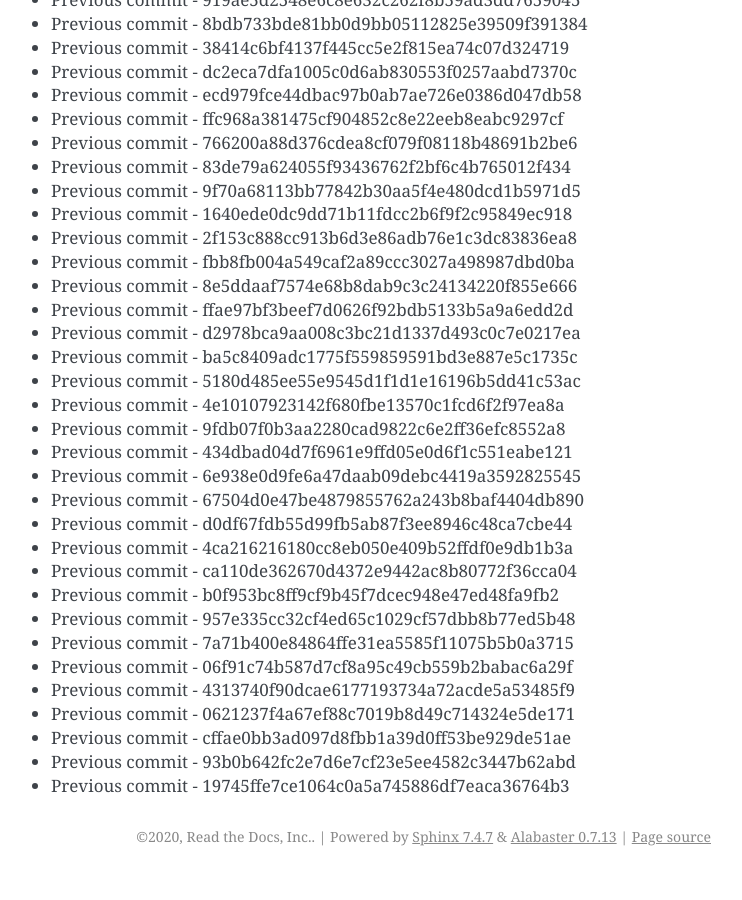
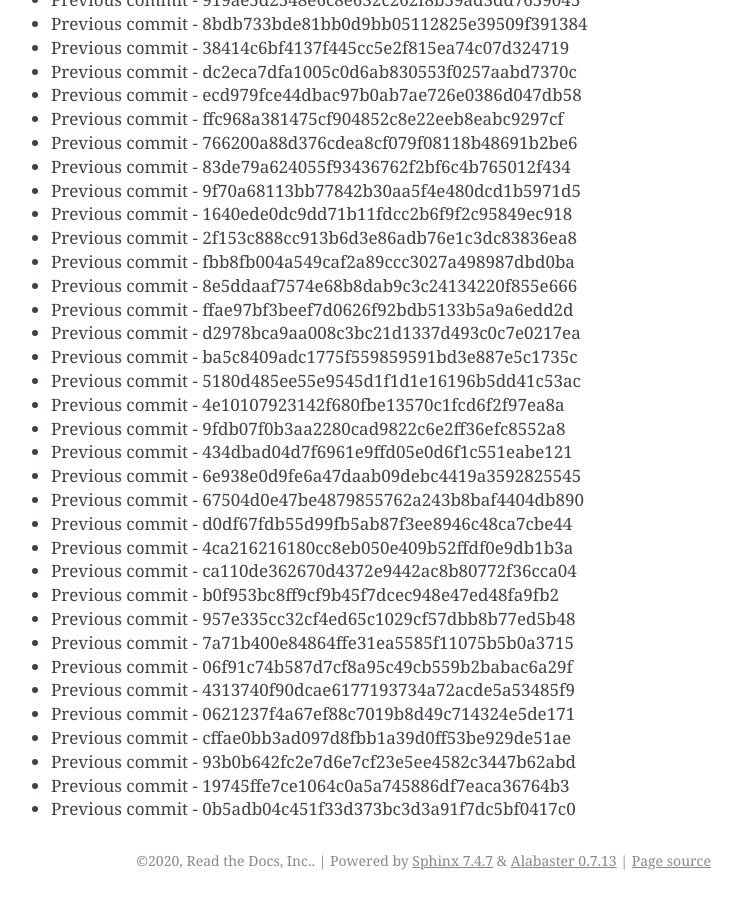
Before and after one commit to readthedocs/rtd-git-stresstest, a Sphinx documentation site: the page built from docs/updates.rst, in a window 1280 px wide and 900 px high, scrolled down 78947 px. Shown: the whole window, without its empty margins (399-1141 px from the left). Built offline with Sphinx 7.4.7, drawn with Linux system fonts in a browser that asks for light colours; before the commit the page ends 79823 px from its top, so only the background shows below that.

Commit message:
Generating commit from previous: 0b5adb04c451f33d373bc3d3a91f7dc5bf0417c0

```diff
--- a/docs/updates.rst
+++ b/docs/updates.rst
@@ -3349,3 +3349,4 @@ It can be tested for any performance characteristics.
 * Previous commit - cffae0bb3ad097d8fbb1a39d0ff53be929de51ae
 * Previous commit - 93b0b642fc2e7d6e7cf23e5ee4582c3447b62abd
 * Previous commit - 19745ffe7ce1064c0a5a745886df7eaca36764b3
+* Previous commit - 0b5adb04c451f33d373bc3d3a91f7dc5bf0417c0
```
